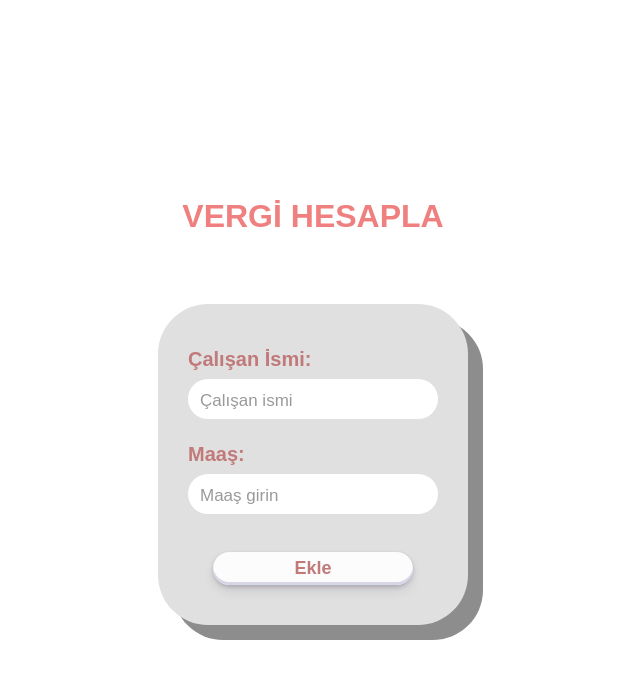
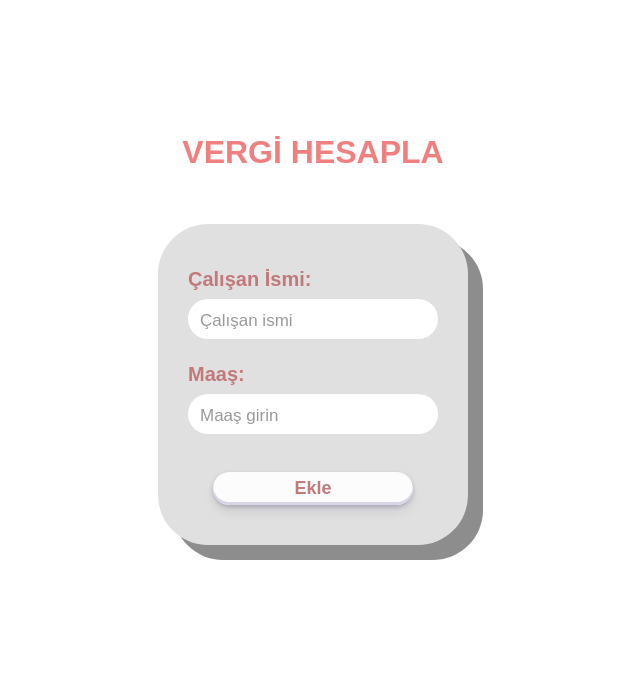
Before and after one commit to begumirci/Worker-List, a React (Vite) app: page / in a window 1280 px wide. Shown: the top 678 px of the page, without its empty margins (327-967 px from the left). Built offline with nearby package versions, Linux system fonts and the light colour scheme; a web font is replaced by a local one.

Commit message:
margin-top değeri değişti

```diff
--- a/src/components/CustomForm.css
+++ b/src/components/CustomForm.css
@@ -7,7 +7,7 @@ body {
 h1 {
   text-align: center;
   color: lightcoral;
-  margin-bottom: 4rem;
+  margin-bottom: 3rem;
 }
 .container {
   display: flex;
@@ -17,7 +17,7 @@ h1 {
   z-index: 1;
 }
 .big-container {
-  margin-top: 15%;
+  margin-top: 10%;
   margin-inline: 20px;
 }
 .search-input {
```
